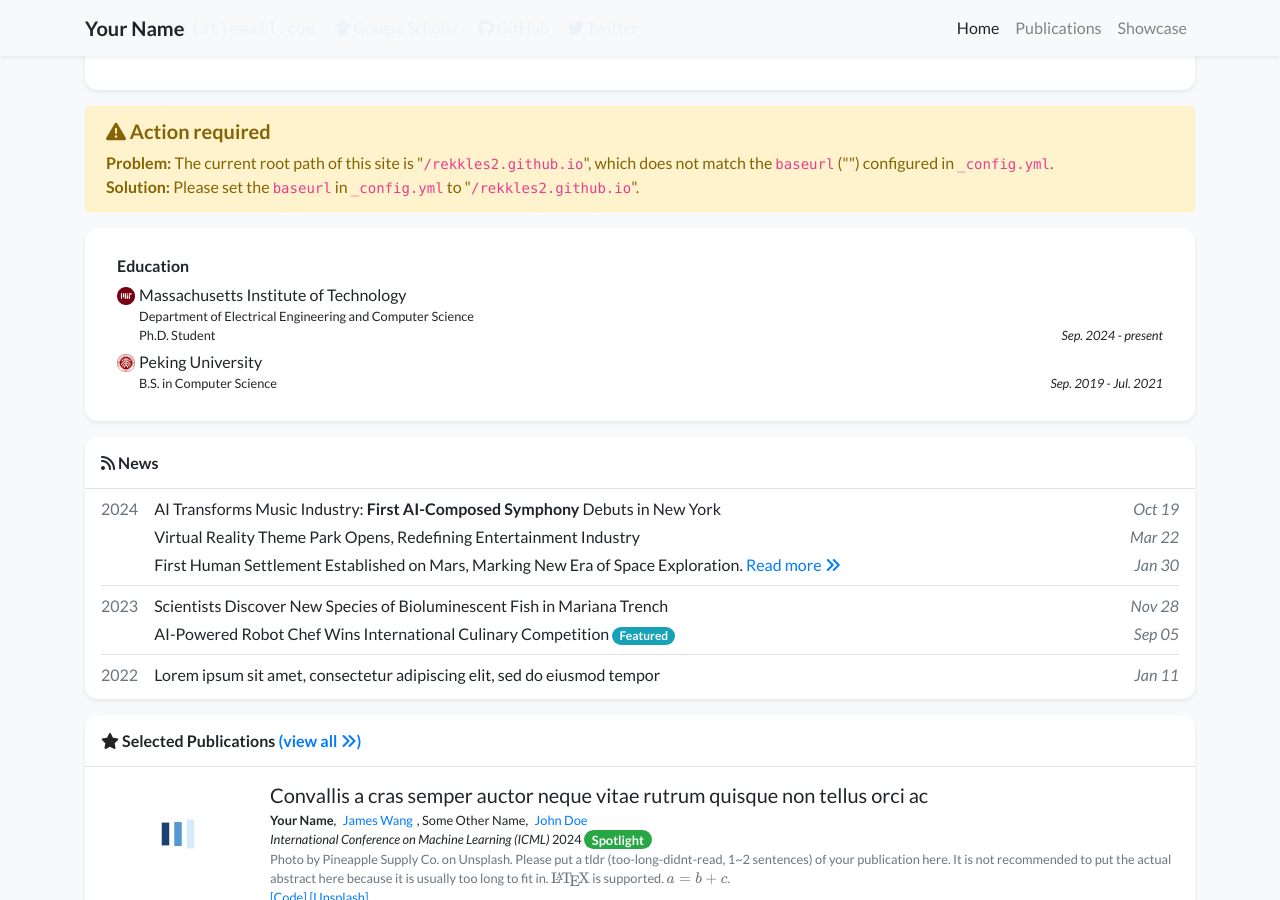
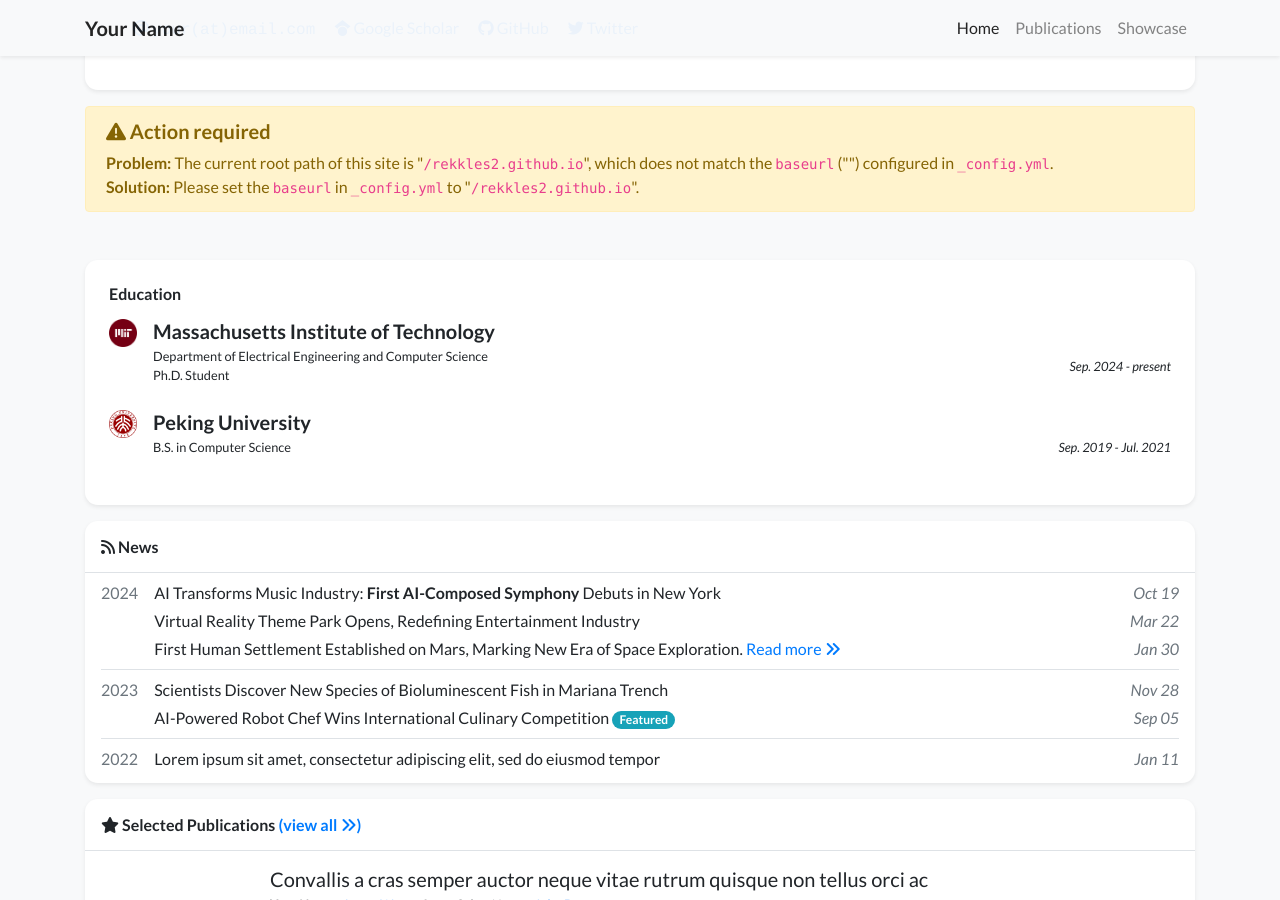
Before and after one commit to rekkles2/rekkles2.github.io, a Jekyll site: the page built from index.html, in a window 1280 px wide and 900 px high, scrolled down 417 px. Built offline with Jekyll 4.4.1, drawn with Linux system fonts in a browser that asks for light colours; nearby versions of some CDN libraries; a style sheet for code colours, icons or effects is not loaded.

Commit message:
Update experience_card.html

```diff
--- a/_includes/widgets/experience_card.html
+++ b/_includes/widgets/experience_card.html
@@ -1,21 +1,18 @@
-<div class="row mt-3">
-    <div class="col">
+<div class="row mt-5">
+  <div class="col-12">
     <div class="card border-0 shadow-sm bg-white">
       <div class="card-body p-4">
-                <div class="row" data-masonry='{"percentPosition": true }'>
-                    {% if site.data.profile.education %}
-                    <div class="col-md-12"> <div class="mx-2 my-1">
-                            <h6>Education</h6>
-                            <ul class="list-unstyled mb-1">
+        <h6 class="mb-3">Education</h6>
+        <ul class="list-unstyled">
           {% for item in site.data.profile.education %}
-                                <li class="media mb-1">
-                                    <img src="{{ item.logo | relative_url }}" alt="{{ item.name }}" style="width: 18px;" class="mr-1 mt-1">
+          <li class="media mb-4">
+            <img src="{{ item.logo | relative_url }}" alt="{{ item.name }}" style="width: 28px; height: 28px;" class="mr-3">
             <div class="media-body">
-                                        <div>{{ item.name }}</div>
-                                        <div class="small">{{ item.dept }}</div>
-                                        <div class="small d-flex">
-                                            <div>{{ item.position }}</div>
-                                            <div class="mt-auto ml-auto no-break"><em>{{ item.date }}</em></div>
+              <h5 class="mt-0 mb-0 font-weight-bold">{{ item.name }}</h5>
+              <div class="small text-muted">{{ item.dept }}</div>
+              <div class="small mt-1 d-flex justify-content-between align-items-center">
+                <span>{{ item.position }}</span>
+                <em class="text-right">{{ item.date }}</em>
               </div>
             </div>
           </li>
@@ -23,9 +20,5 @@
         </ul>
       </div>
     </div>
-                    {% endif %}
   </div>
 </div>
-        </div>
-    </div>
-</div>
```
Lines whose indentation alone changed are shown as unchanged.
